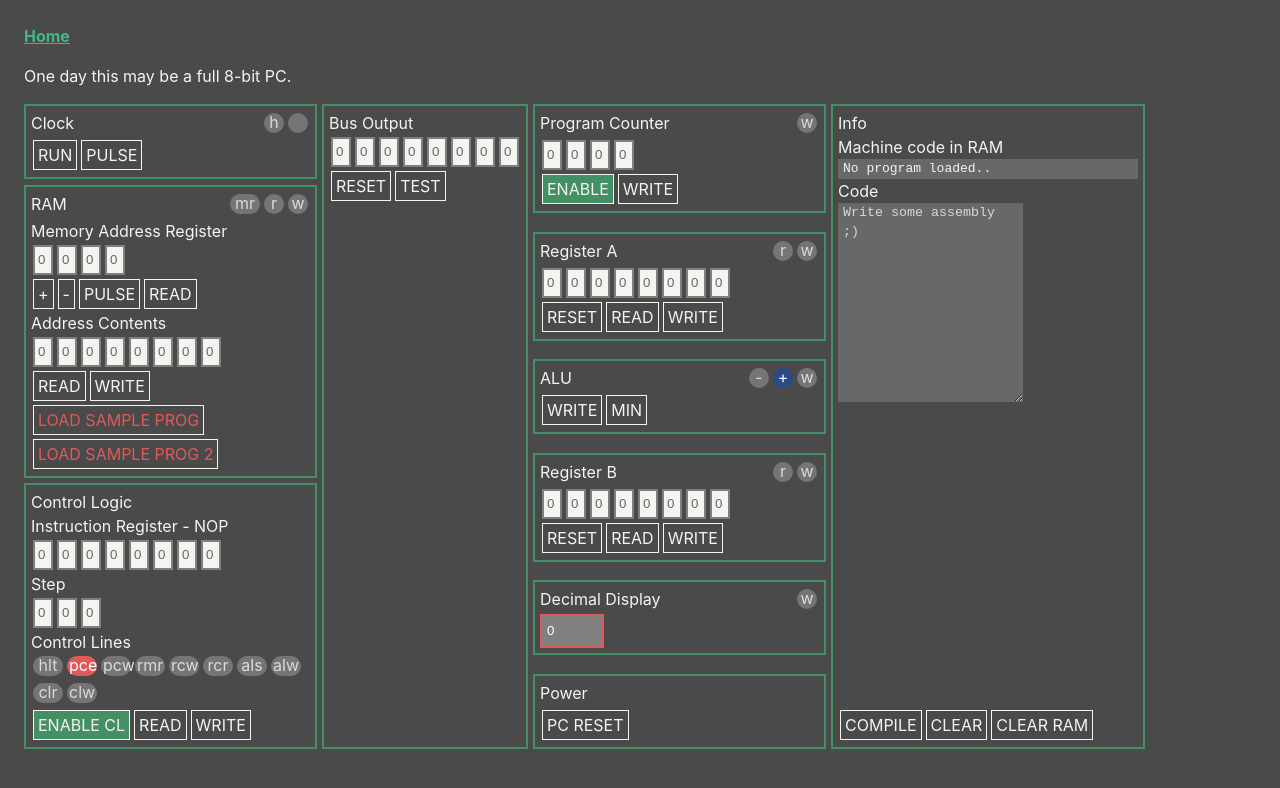
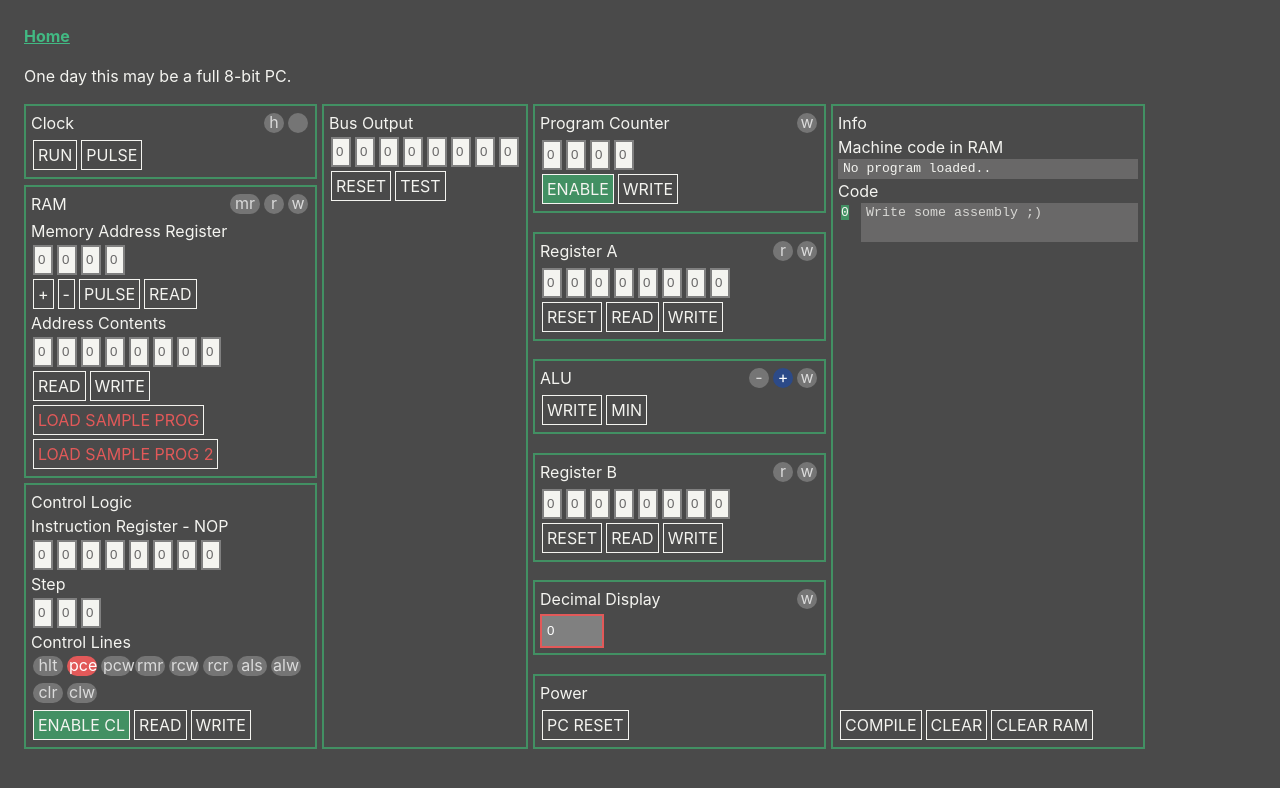
Before and after one commit to jacobpretorius/crazyman-pc, a Vue app: page / in a window 1280 px wide. Shown: the top 788 px of the page. Built offline with nearby package versions, Linux system fonts and the light colour scheme.

Commit message:
Add info panel code line nrs

```diff
--- a/src/components/DecimalDisplay/DecimalDisplay.vue
+++ b/src/components/DecimalDisplay/DecimalDisplay.vue
@@ -25,7 +25,7 @@ export default {
   computed: {
     ...mapState(['bus', 'controlLines']),
     busAsDecimalValue() {
-      return boolArrayToBase10([...this.outputRegister]) ;
+      return boolArrayToBase10(this.outputRegister) ;
     },
   },
   watch: {
--- a/src/components/InfoPanel/InfoPanel.vue
+++ b/src/components/InfoPanel/InfoPanel.vue
@@ -3,11 +3,15 @@
     <h1>Info</h1>
 
     <h2>Machine code in RAM</h2>
-    <pre contentEditable="false" class="bytecode-display" v-html="displayMachineCode">
-    </pre>
+    <pre contentEditable="false" class="bytecode-display" v-html="displayMachineCode"></pre>
 
     <h2>Code</h2>
-    <textarea v-model="userProgram" class="code-input" placeholder="Write some assembly ;)" rows="10"></textarea>
+    <div class="scroll">
+      <div class="code-editor">
+        <pre contentEditable="false" class="line-display" v-html="displayCodeLineNumbers"></pre>
+        <textarea v-model="userProgram" class="code-input" placeholder="Write some assembly ;)"></textarea>
+      </div>
+    </div>
 
     <div class="footer">
       <button @click="handleCompile">COMPILE</button>
@@ -38,6 +42,23 @@ export default {
         }
       }
       return false;
+    },
+    displayCodeLineLength() {
+      return this.userProgram.split('\n').length;
+    },
+    displayCodeLineNumbers() {
+      let resultStr = '';
+      for (let i = 0; i < this.displayCodeLineLength; i++) {
+        // Highlight the active PC line
+        if (this.infoPanelObject.pcClone === i)
+          resultStr += '<span style="background-color: #429063;">';
+
+        resultStr += `${i}\n`;
+
+        if (this.infoPanelObject.pcClone === i)
+          resultStr += '</span>';
+      }
+      return resultStr;
     },
     displayMachineCode() {
       if (this.memoryIsPopulated) {
@@ -137,12 +158,27 @@ export default {
     color: $color-white-smoke;
   }
 
+  .scroll {
+    height: 195px;
+    max-height: 195px;
+    overflow-y: scroll;
+    overflow-x: hidden;
+
+    .code-editor {
+      display: flex;
+
+      .line-display {
+        padding: 0px 5px 0 3px;
+        min-width: 5%;
+      }
+
       .code-input {
-    resize: vertical;
+        resize: none;
         padding: 0 5px;
-    width: stretch;
+        min-width: 89%;
         background-color: $color-gunmetal;
         color: $color-white-smoke;
+        min-height: -webkit-fill-available;
       }
 
       .code-input::placeholder {
@@ -153,6 +189,8 @@ export default {
       .code-input:focus.code-input::placeholder {
         opacity: 0;
       }
+    }
+  }
 
   .footer {
     position: absolute;
--- a/src/components/RAM/RAM.vue
+++ b/src/components/RAM/RAM.vue
@@ -153,12 +153,14 @@ export default {
       this.fullSetBus([...this.memory[currentMemoryLocation]]);
     },
     handleLoadSampleProgram() {
+      // Sample programs are written in display flipped format. We need to reverse before use.
       for (let i = 0; i < this.usableMemoryAddresses; i++) {
         this.setMemoryLocation({ memoryAddress: i, value: [...SAMPLE_RAM_PROGRAM[i]].reverse()});
       }
       console.log('Loaded sample program to RAM');
     },
     handleLoadSampleProgram2() {
+      // Sample programs are written in display flipped format. We need to reverse before use.
       for (let i = 0; i < this.usableMemoryAddresses; i++) {
         this.setMemoryLocation({ memoryAddress: i, value: [...SAMPLE_RAM_PROGRAM_2[i]].reverse()});
       }
--- a/src/data/SAMPLE_RAM_PROGRAM.js
+++ b/src/data/SAMPLE_RAM_PROGRAM.js
@@ -28,7 +28,7 @@
 // HLT - Stops the CPU
 // 1111
 
-// FYI: These values are standard binary format, not display flipped
+// FYI: These values are display flipped
 const SAMPLE_RAM_PROGRAM = [
   // 0- NOOP INIT
   [false, false, false, false, false, false, false, false],
--- a/src/data/SAMPLE_RAM_PROGRAM_2.js
+++ b/src/data/SAMPLE_RAM_PROGRAM_2.js
@@ -28,7 +28,7 @@
 // HLT - Stops the CPU
 // 1111
 
-// FYI: These values are standard binary format, not display flipped
+// FYI: These values are display flipped
 const SAMPLE_RAM_PROGRAM_2 = [
   // 0- NOOP INIT
   [false, false, false, false, false, false, false, false],
--- a/src/utils/BusConversions.js
+++ b/src/utils/BusConversions.js
@@ -1,6 +1,7 @@
 function boolArrayToBase10(array) {
   // Safely get the full bus values
   let str = '';
+  // Incoming array for base10 value '1' is base2 '100' instead of '001' so we reverse it first
   let flipped = [...array].reverse();
   for (let i = 0; i < flipped.length; i++) {
     if (flipped[i]) {
```
Lines whose indentation alone changed are shown as unchanged.
